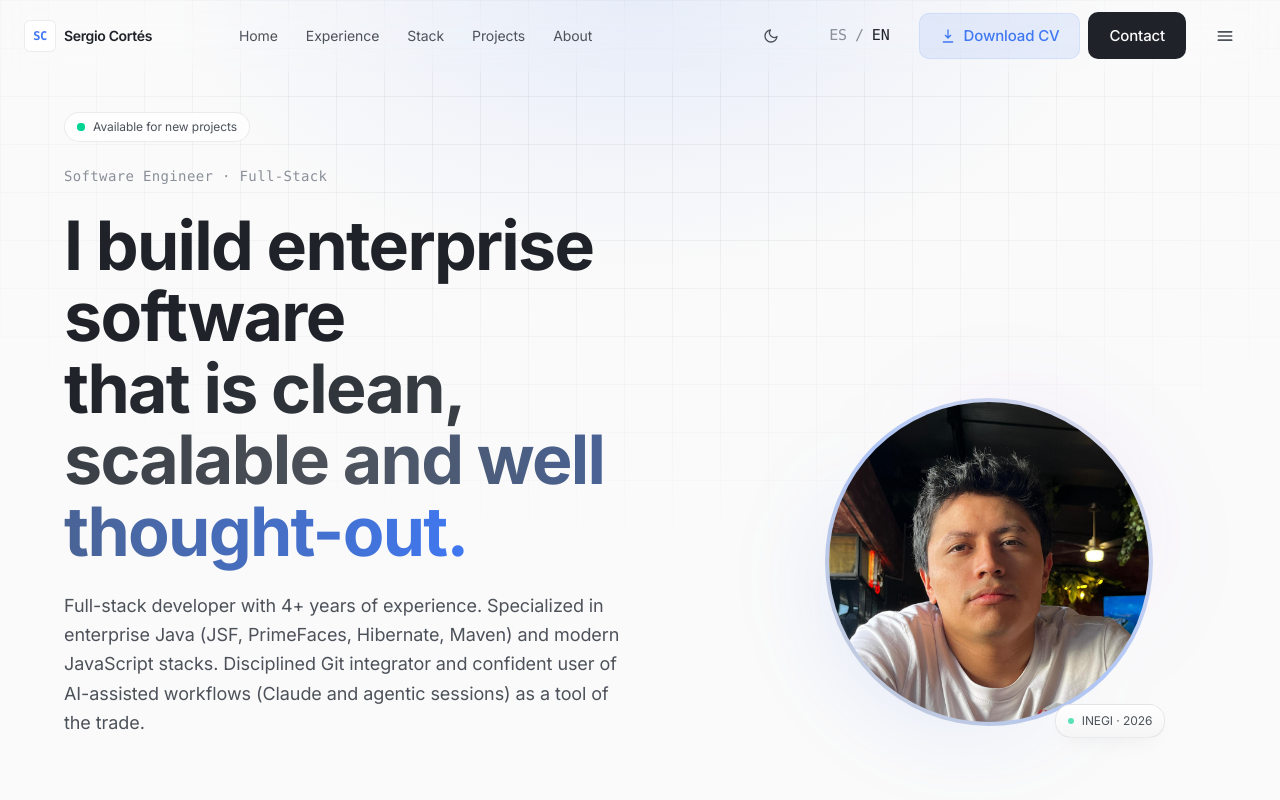
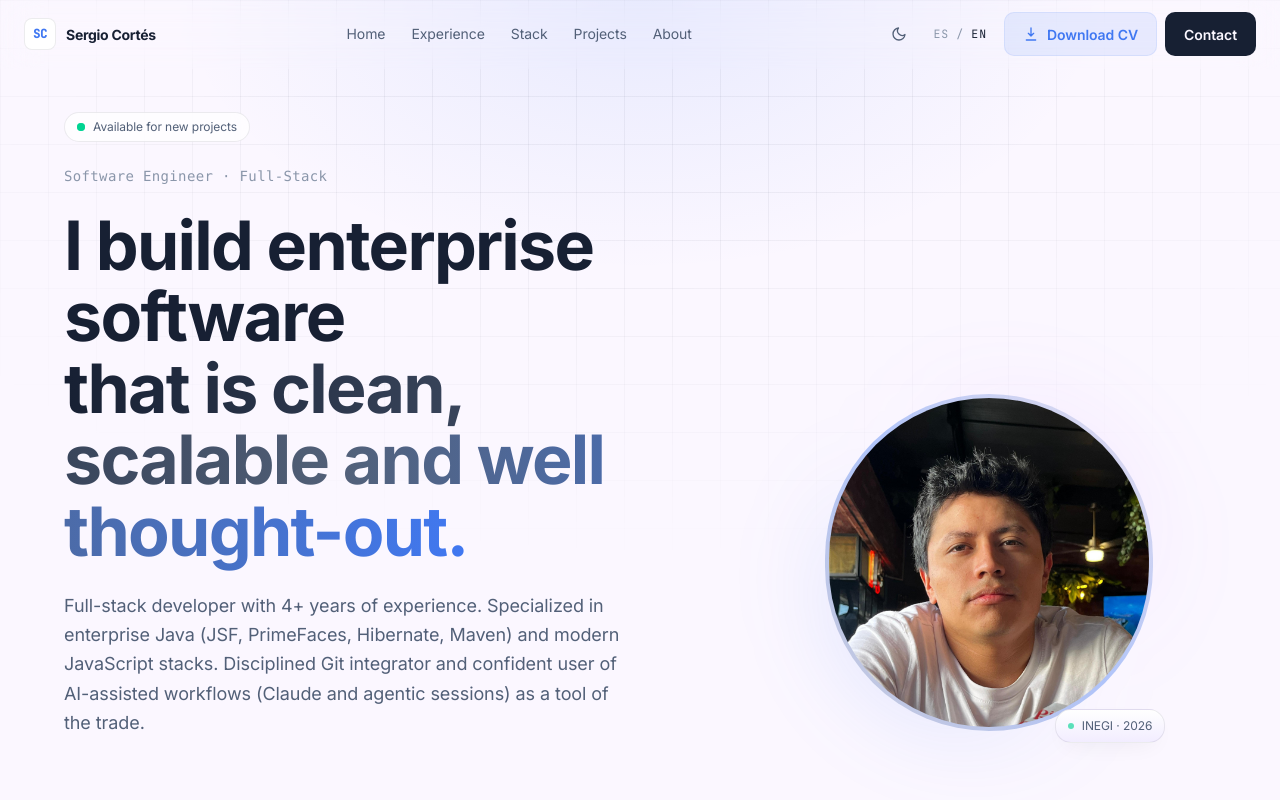
Before and after one commit to SergioCortesR/my-portfolio, a Vue app: page / in a window 1280 px wide. Both pictures are taken after a click on the button "Light mode". Shown: the top 800 px of the page. Built offline with nearby package versions, Linux system fonts and the light colour scheme.

Commit message:
Fix :bug: Fix how the navbar is presented

```diff
--- a/index.html
+++ b/index.html
@@ -4,7 +4,7 @@
 <head>
   <meta charset="UTF-8">
   <link rel="icon" type="image/png" href="/images/favicon.png" />
-  <meta name="viewport" content="width=device-width, initial-scale=1.0">
+  <meta name="viewport" content="width=device-width, initial-scale=1.0, viewport-fit=cover">
   <meta name="description"
     content="Portafolio profesional de Sergio Manuel Cortés Ramos, ingeniero de software full-stack." />
   <meta name="theme-color" content="#282c34" />
--- a/src/components/AppHeader.vue
+++ b/src/components/AppHeader.vue
@@ -1,65 +1,52 @@
 <template>
-  <header
-    class="fixed top-0 inset-x-0 z-50 backdrop-blur-xl border-b transition-colors duration-500"
-    :class="scrolled
-      ? 'bg-[var(--bg-base)]/85 border-[var(--border-subtle)]'
-      : 'bg-transparent border-transparent'"
-  >
-    <nav class="container mx-auto flex items-center gap-3 py-3 px-4 sm:px-6">
-      <a
-        href="#hero"
-        class="group inline-flex items-center gap-2 text-sm font-semibold tracking-tight text-[var(--text-primary)] shrink-0"
-      >
-        <span
-          class="inline-flex items-center justify-center w-8 h-8 rounded-md bg-[var(--bg-raised)] border border-[var(--border-subtle)] text-[var(--accent)] font-mono text-xs group-hover:border-[var(--accent)] transition-colors"
-        >SC</span>
-        <span class="hidden sm:inline">Sergio Cortés</span>
+  <header class="site-header" :class="{ 'site-header--scrolled': scrolled }">
+    <nav class="site-nav" aria-label="Main navigation">
+      <a href="#hero" class="site-brand" @click="open = false">
+        <span class="site-brand__mark">SC</span>
+        <span class="site-brand__name">Sergio Cortés</span>
       </a>
 
-      <ul class="hidden lg:flex items-center gap-1 text-sm text-[var(--text-secondary)] mx-auto">
+      <ul class="site-nav__links">
         <li v-for="link in links" :key="link.href">
-          <a
-            :href="link.href"
-            class="px-3 py-2 rounded-md hover:text-[var(--text-primary)] transition-colors duration-200"
-          >{{ link.label }}</a>
+          <a :href="link.href" class="site-nav__link">{{ link.label }}</a>
         </li>
       </ul>
 
-      <div class="flex items-center gap-1 sm:gap-2 ml-auto">
+      <div class="site-nav__actions">
         <button
           type="button"
+          class="site-icon-button"
           @click="toggleTheme"
           :aria-label="theme === 'dark' ? t.nav.themeLight : t.nav.themeDark"
           :title="theme === 'dark' ? t.nav.themeLight : t.nav.themeDark"
-          class="btn btn-ghost p-2"
         >
-          <svg v-if="theme === 'dark'" class="w-4 h-4" viewBox="0 0 24 24" fill="none" stroke="currentColor" stroke-width="2" aria-hidden="true">
+          <svg v-if="theme === 'dark'" class="site-icon" viewBox="0 0 24 24" fill="none" stroke="currentColor" stroke-width="2" aria-hidden="true">
             <circle cx="12" cy="12" r="4" />
             <path stroke-linecap="round" d="M12 2v2M12 20v2M4.93 4.93l1.41 1.41M17.66 17.66l1.41 1.41M2 12h2M20 12h2M4.93 19.07l1.41-1.41M17.66 6.34l1.41-1.41" />
           </svg>
-          <svg v-else class="w-4 h-4" viewBox="0 0 24 24" fill="none" stroke="currentColor" stroke-width="2" aria-hidden="true">
+          <svg v-else class="site-icon" viewBox="0 0 24 24" fill="none" stroke="currentColor" stroke-width="2" aria-hidden="true">
             <path stroke-linecap="round" stroke-linejoin="round" d="M21 12.79A9 9 0 1111.21 3 7 7 0 0021 12.79z" />
           </svg>
         </button>
 
         <button
           type="button"
+          class="site-language-button"
           @click="toggleLocale"
           :aria-label="t.nav.language"
-          class="btn btn-ghost px-2.5 py-2 text-xs uppercase tracking-wider font-mono"
         >
-          <span :class="locale === 'es' ? 'text-[var(--text-primary)]' : 'text-[var(--text-muted)]'">ES</span>
-          <span class="text-[var(--text-muted)]">/</span>
-          <span :class="locale === 'en' ? 'text-[var(--text-primary)]' : 'text-[var(--text-muted)]'">EN</span>
+          <span :class="locale === 'es' ? 'is-active' : 'is-muted'">ES</span>
+          <span class="is-muted">/</span>
+          <span :class="locale === 'en' ? 'is-active' : 'is-muted'">EN</span>
         </button>
 
         <a
           :href="cvHref"
           :download="cvFilename"
-          class="hidden md:inline-flex btn btn-accent text-xs"
+          class="site-action-button site-action-button--accent"
           :aria-label="t.nav.downloadCV"
         >
-          <svg class="w-4 h-4" viewBox="0 0 24 24" fill="none" stroke="currentColor" stroke-width="2" aria-hidden="true">
+          <svg class="site-icon" viewBox="0 0 24 24" fill="none" stroke="currentColor" stroke-width="2" aria-hidden="true">
             <path stroke-linecap="round" stroke-linejoin="round" d="M12 3v12m0 0l-4-4m4 4l4-4M5 21h14" />
           </svg>
           <span>{{ t.nav.downloadCV }}</span>
@@ -69,21 +56,21 @@
           href="https://wa.me/524496050497"
           target="_blank"
           rel="noopener"
-          class="hidden xl:inline-flex btn btn-primary text-sm"
+          class="site-action-button site-action-button--primary"
         >{{ t.nav.contact }}</a>
 
         <button
           type="button"
-          class="lg:hidden btn btn-ghost p-2"
+          class="site-menu-button"
           :aria-label="open ? 'Close menu' : 'Open menu'"
           :aria-expanded="open"
           aria-controls="mobile-menu"
           @click.stop="open = !open"
         >
-          <svg v-if="!open" class="w-5 h-5" viewBox="0 0 24 24" fill="none" stroke="currentColor" stroke-width="2" aria-hidden="true">
+          <svg v-if="!open" class="site-icon site-icon--menu" viewBox="0 0 24 24" fill="none" stroke="currentColor" stroke-width="2" aria-hidden="true">
             <path stroke-linecap="round" stroke-linejoin="round" d="M4 7h16M4 12h16M4 17h16" />
           </svg>
-          <svg v-else class="w-5 h-5" viewBox="0 0 24 24" fill="none" stroke="currentColor" stroke-width="2" aria-hidden="true">
+          <svg v-else class="site-icon site-icon--menu" viewBox="0 0 24 24" fill="none" stroke="currentColor" stroke-width="2" aria-hidden="true">
             <path stroke-linecap="round" stroke-linejoin="round" d="M6 6l12 12M6 18L18 6" />
           </svg>
         </button>
@@ -91,46 +78,22 @@
     </nav>
 
     <transition
-      enter-active-class="transition duration-300 ease-out"
-      enter-from-class="opacity-0 -translate-y-2"
-      enter-to-class="opacity-100 translate-y-0"
-      leave-active-class="transition duration-200 ease-in"
-      leave-from-class="opacity-100 translate-y-0"
-      leave-to-class="opacity-0 -translate-y-2"
+      enter-active-class="mobile-menu-transition"
+      enter-from-class="mobile-menu-enter-from"
+      enter-to-class="mobile-menu-enter-to"
+      leave-active-class="mobile-menu-transition"
+      leave-from-class="mobile-menu-enter-to"
+      leave-to-class="mobile-menu-enter-from"
     >
-      <div
-        v-show="open"
-        id="mobile-menu"
-        ref="mobileMenu"
-        class="lg:hidden absolute top-full left-0 right-0 mx-4 mt-2 surface p-4 rounded-xl"
-      >
-        <ul class="flex flex-col gap-1">
+      <div v-show="open" id="mobile-menu" ref="mobileMenu" class="site-mobile-menu">
+        <ul class="site-mobile-menu__list">
           <li v-for="link in links" :key="link.href">
-            <a
-              :href="link.href"
-              @click="open = false"
-              class="block px-3 py-2.5 rounded-md text-sm text-[var(--text-secondary)] hover:text-[var(--text-primary)] hover:bg-[var(--bg-raised)] transition-colors"
-            >{{ link.label }}</a>
-          </li>
-          <li class="pt-2 mt-2 border-t border-[var(--border-subtle)] flex flex-col gap-2">
-            <a
-              :href="cvHref"
-              :download="cvFilename"
-              @click="open = false"
-              class="btn btn-accent text-sm w-full md:hidden"
-            >
-              <svg class="w-4 h-4" viewBox="0 0 24 24" fill="none" stroke="currentColor" stroke-width="2" aria-hidden="true">
-                <path stroke-linecap="round" stroke-linejoin="round" d="M12 3v12m0 0l-4-4m4 4l4-4M5 21h14" />
+            <a :href="link.href" class="site-mobile-menu__link" @click="open = false">
+              <span>{{ link.label }}</span>
+              <svg class="site-icon" viewBox="0 0 24 24" fill="none" stroke="currentColor" stroke-width="2" aria-hidden="true">
+                <path stroke-linecap="round" stroke-linejoin="round" d="M9 6l6 6-6 6" />
               </svg>
-              {{ t.nav.downloadCV }}
             </a>
-            <a
-              href="https://wa.me/524496050497"
-              target="_blank"
-              rel="noopener"
-              @click="open = false"
-              class="btn btn-primary w-full xl:hidden"
-            >{{ t.nav.contact }}</a>
           </li>
         </ul>
       </div>
@@ -149,7 +112,6 @@ const { theme, toggleTheme } = useTheme()
 const open = ref(false)
 const scrolled = ref(false)
 const mobileMenu = ref(null)
-
 const links = computed(() => [
   { href: '#hero', label: t.value.nav.home },
   { href: '#experience', label: t.value.nav.experience },
@@ -158,9 +120,7 @@ const links = computed(() => [
   { href: '#about', label: t.value.nav.about },
 ])
 
-const handleScroll = () => {
-  scrolled.value = window.scrollY > 12
-}
+const handleScroll = () => { scrolled.value = window.scrollY > 12 }
 
 const handleClickOutside = e => {
   if (open.value && mobileMenu.value && !mobileMenu.value.contains(e.target)) {
@@ -168,14 +128,265 @@ const handleClickOutside = e => {
   }
 }
 
+let mqDesktop = null
+const handleMqChange = e => {
+  if (e.matches) open.value = false   // close drawer when resizing to desktop
+}
+
 onMounted(() => {
   window.addEventListener('scroll', handleScroll, { passive: true })
   document.addEventListener('click', handleClickOutside)
   handleScroll()
+  mqDesktop = window.matchMedia('(min-width: 1200px)')
+  mqDesktop.addEventListener('change', handleMqChange)
 })
 
 onUnmounted(() => {
   window.removeEventListener('scroll', handleScroll)
   document.removeEventListener('click', handleClickOutside)
+  mqDesktop?.removeEventListener('change', handleMqChange)
 })
 </script>
+
+<style scoped>
+.site-header {
+  position: fixed;
+  inset: 0 0 auto 0;
+  z-index: 50;
+  padding-left: env(safe-area-inset-left);
+  padding-right: env(safe-area-inset-right);
+  background: transparent;
+  border-bottom: 1px solid transparent;
+  backdrop-filter: blur(18px);
+  transition: background 0.35s var(--easing), border-color 0.35s var(--easing);
+}
+
+.site-header--scrolled {
+  background: color-mix(in srgb, var(--bg-base) 86%, transparent);
+  border-color: var(--border-subtle);
+}
+
+.site-nav {
+  display: flex;
+  align-items: center;
+  width: min(100%, 82rem);
+  min-width: 0;
+  margin: 0 auto;
+  padding: 0.75rem clamp(0.75rem, 3vw, 1.5rem);
+  gap: clamp(0.5rem, 1vw, 0.875rem);
+}
+
+.site-brand,
+.site-nav__actions,
+.site-nav__links,
+.site-action-button,
+.site-icon-button,
+.site-language-button,
+.site-menu-button,
+.site-mobile-menu__link {
+  display: flex;
+  align-items: center;
+}
+
+.site-brand {
+  flex: 0 0 auto;
+  gap: 0.625rem;
+  min-width: 0;
+  color: var(--text-primary);
+  font-size: 0.875rem;
+  font-weight: 700;
+  letter-spacing: -0.02em;
+  text-decoration: none;
+}
+
+.site-brand__mark {
+  display: inline-flex;
+  align-items: center;
+  justify-content: center;
+  width: 2rem;
+  height: 2rem;
+  flex: 0 0 2rem;
+  border-radius: 0.5rem;
+  border: 1px solid var(--border-subtle);
+  background: var(--bg-raised);
+  color: var(--accent);
+  font-family: 'JetBrains Mono', ui-monospace, monospace;
+  font-size: 0.75rem;
+  transition: border-color 0.2s var(--easing);
+}
+
+.site-brand:hover .site-brand__mark { border-color: var(--accent); }
+
+.site-brand__name {
+  white-space: nowrap;
+  overflow: hidden;
+  text-overflow: ellipsis;
+}
+
+.site-nav__links {
+  display: none;
+  flex: 1 1 auto;
+  justify-content: center;
+  min-width: 0;
+  gap: 0.125rem;
+  margin: 0 0.75rem;
+  padding: 0;
+  list-style: none;
+}
+
+.site-nav__link {
+  display: block;
+  padding: 0.5rem 0.75rem;
+  border-radius: 0.5rem;
+  color: var(--text-secondary);
+  font-size: 0.875rem;
+  line-height: 1;
+  text-decoration: none;
+  white-space: nowrap;
+  transition: color 0.2s var(--easing), background 0.2s var(--easing);
+}
+
+.site-nav__link:hover {
+  color: var(--text-primary);
+  background: var(--bg-raised);
+}
+
+.site-nav__actions {
+  margin-left: auto;
+  flex: 0 0 auto;
+  justify-content: flex-end;
+  gap: clamp(0.25rem, 1vw, 0.5rem);
+}
+
+.site-icon { width: 1rem; height: 1rem; flex: 0 0 1rem; }
+.site-icon--menu { width: 1.25rem; height: 1.25rem; flex-basis: 1.25rem; }
+
+.site-icon-button,
+.site-language-button,
+.site-menu-button,
+.site-action-button {
+  justify-content: center;
+  border: 1px solid transparent;
+  border-radius: 0.625rem;
+  cursor: pointer;
+  text-decoration: none;
+  white-space: nowrap;
+  transition: color 0.2s var(--easing), background 0.2s var(--easing), border-color 0.2s var(--easing), filter 0.2s var(--easing);
+}
+
+.site-icon-button,
+.site-menu-button {
+  width: 2.125rem;
+  height: 2.125rem;
+  padding: 0;
+  background: transparent;
+  color: var(--text-secondary);
+}
+
+.site-language-button {
+  gap: 0.45rem;
+  min-width: 4.25rem;
+  height: 2.125rem;
+  padding: 0 0.5rem;
+  background: transparent;
+  color: var(--text-secondary);
+  font-family: 'JetBrains Mono', ui-monospace, monospace;
+  font-size: 0.72rem;
+  line-height: 1;
+  letter-spacing: 0.08em;
+}
+
+.site-icon-button:hover,
+.site-language-button:hover,
+.site-menu-button:hover {
+  color: var(--text-primary);
+  background: var(--bg-raised);
+}
+
+.is-active { color: var(--text-primary); }
+.is-muted { color: var(--text-muted); }
+
+.site-action-button {
+  display: none;
+  gap: 0.5rem;
+  min-height: 2.75rem;
+  padding: 0 1.125rem;
+  font-size: 0.875rem;
+  font-weight: 600;
+}
+
+.site-action-button--accent {
+  background: var(--accent-soft);
+  border-color: var(--accent-soft);
+  color: var(--accent);
+}
+
+.site-action-button--accent:hover {
+  border-color: var(--accent);
+  filter: brightness(1.08);
+}
+
+.site-action-button--primary {
+  background: var(--text-primary);
+  color: var(--bg-base);
+}
+
+.site-action-button--primary:hover { filter: brightness(1.05); }
+
+.site-menu-button { display: flex; }
+
+.site-mobile-menu {
+  position: absolute;
+  inset: 100% 0 auto 0;
+  padding-left: env(safe-area-inset-left);
+  padding-right: env(safe-area-inset-right);
+  background: color-mix(in srgb, var(--bg-base) 97%, transparent);
+  border-bottom: 1px solid var(--border-subtle);
+  box-shadow: 0 18px 40px -24px rgba(0, 0, 0, 0.55);
+  backdrop-filter: blur(18px);
+}
+
+.site-mobile-menu__list {
+  display: flex;
+  flex-direction: column;
+  width: min(100%, 82rem);
+  margin: 0 auto;
+  padding: 0.5rem clamp(0.75rem, 3vw, 1.5rem) 0.75rem;
+  list-style: none;
+}
+
+.site-mobile-menu__link {
+  justify-content: space-between;
+  gap: 1rem;
+  padding: 0.9rem 0.75rem;
+  border-radius: 0.75rem;
+  color: var(--text-secondary);
+  font-size: 0.95rem;
+  text-decoration: none;
+  transition: color 0.2s var(--easing), background 0.2s var(--easing);
+}
+
+.site-mobile-menu__link:hover,
+.site-mobile-menu__link:active {
+  color: var(--text-primary);
+  background: var(--bg-raised);
+}
+
+.mobile-menu-transition { transition: opacity 0.22s var(--easing), transform 0.22s var(--easing); }
+.mobile-menu-enter-from { opacity: 0; transform: translateY(-0.25rem); }
+.mobile-menu-enter-to { opacity: 1; transform: translateY(0); }
+
+@media (max-width: 479px) {
+  .site-nav { padding-inline: 0.75rem; }
+  .site-brand__name { display: none; }
+  .site-nav__actions { gap: 0.25rem; }
+  .site-language-button { min-width: 4rem; padding-inline: 0.4rem; }
+}
+
+@media (min-width: 1200px) {
+  .site-nav__links,
+  .site-action-button { display: flex; }
+  .site-menu-button,
+  .site-mobile-menu { display: none !important; }
+}
+</style>
--- a/src/css/main.css
+++ b/src/css/main.css
@@ -5,14 +5,19 @@
    ============================================================ */
 :root,
 [data-theme="dark"] {
-  --bg-base: #282c34;
-  --bg-raised: #21252b;
-  --bg-elevated: #2c313a;
+  --bg-base: #111827;
+  --bg-raised: #172036;
+  --bg-elevated: #1d2942;
+  --bg-canvas:
+    radial-gradient(circle at 14% 18%, rgba(97, 175, 239, 0.18), transparent 30rem),
+    radial-gradient(circle at 84% 10%, rgba(198, 120, 221, 0.16), transparent 28rem),
+    radial-gradient(circle at 72% 82%, rgba(152, 195, 121, 0.09), transparent 30rem),
+    linear-gradient(135deg, #0d1424 0%, #111827 44%, #1a1330 100%);
   --border-subtle: rgba(255, 255, 255, 0.06);
   --border-strong: rgba(255, 255, 255, 0.14);
-  --text-primary: #d7dae0;
-  --text-secondary: #abb2bf;
-  --text-muted: #6b7280;
+  --text-primary: #e6edf7;
+  --text-secondary: #b6c2d2;
+  --text-muted: #7f8da3;
   --accent: #61afef;
   --accent-2: #c678dd;
   --accent-soft: rgba(97, 175, 239, 0.12);
@@ -26,14 +31,19 @@
 }
 
 [data-theme="light"] {
-  --bg-base: #fafafa;
+  --bg-base: #fbf7ff;
   --bg-raised: #ffffff;
-  --bg-elevated: #f5f5f6;
+  --bg-elevated: #f2edff;
+  --bg-canvas:
+    radial-gradient(circle at 12% 16%, rgba(64, 120, 242, 0.14), transparent 30rem),
+    radial-gradient(circle at 84% 10%, rgba(166, 38, 164, 0.12), transparent 26rem),
+    radial-gradient(circle at 74% 78%, rgba(20, 184, 166, 0.10), transparent 28rem),
+    linear-gradient(135deg, #fffafd 0%, #f3f7ff 46%, #fff7ed 100%);
   --border-subtle: rgba(15, 23, 42, 0.08);
   --border-strong: rgba(15, 23, 42, 0.16);
-  --text-primary: #1f2329;
-  --text-secondary: #4d525a;
-  --text-muted: #8a8f98;
+  --text-primary: #172033;
+  --text-secondary: #526078;
+  --text-muted: #8a96aa;
   --accent: #4078f2;
   --accent-2: #a626a4;
   --accent-soft: rgba(64, 120, 242, 0.10);
@@ -59,15 +69,22 @@ body {
   -webkit-font-smoothing: antialiased;
   -moz-osx-font-smoothing: grayscale;
   color: var(--text-primary);
-  background-color: var(--bg-base);
+  background: var(--bg-canvas);
+  background-attachment: fixed;
   letter-spacing: -0.005em;
-  transition: background-color 0.4s var(--easing), color 0.4s var(--easing);
+  transition: background 0.4s var(--easing), color 0.4s var(--easing);
 }
 
 ::selection {
   background: var(--accent-soft);
   color: var(--text-primary);
 }
+
+/* ============================================================
+   Component layer — wrapped so Tailwind utilities (e.g. lg:hidden,
+   flex, w-full) can override these rules at any breakpoint.
+   ============================================================ */
+@layer components {
 
 /* ============================================================
    Typography helpers
@@ -86,8 +103,13 @@ body {
    ============================================================ */
 .section-shell {
   position: relative;
-  padding: 6rem 1.5rem;
-  background-color: var(--bg-base);
+  padding: 6rem 1.25rem;
+  background: transparent;
+  overflow-x: clip;
+}
+
+@media (min-width: 640px) {
+  .section-shell { padding: 6.5rem 1.5rem; }
 }
 
 @media (min-width: 768px) {
@@ -263,6 +285,15 @@ html.gsap-pending .reveal { opacity: 0; }
     radial-gradient(ellipse 40% 30% at 80% 100%, rgba(168, 85, 247, 0.05), transparent 60%);
 }
 
+} /* end @layer components */
+
+/* ============================================================
+   Global mobile safety — prevent horizontal overflow on small
+   screens regardless of any child width.
+   ============================================================ */
+html, body { overflow-x: clip; max-width: 100vw; }
+img, svg, video { max-width: 100%; height: auto; }
+
 /* ============================================================
    Reduced motion
    ============================================================ */
```
